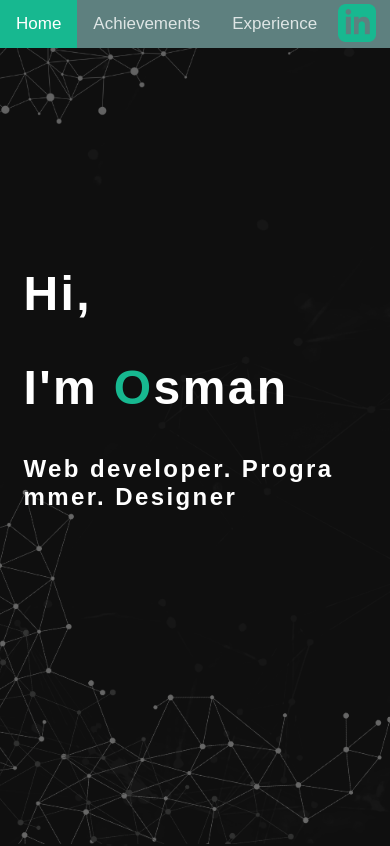
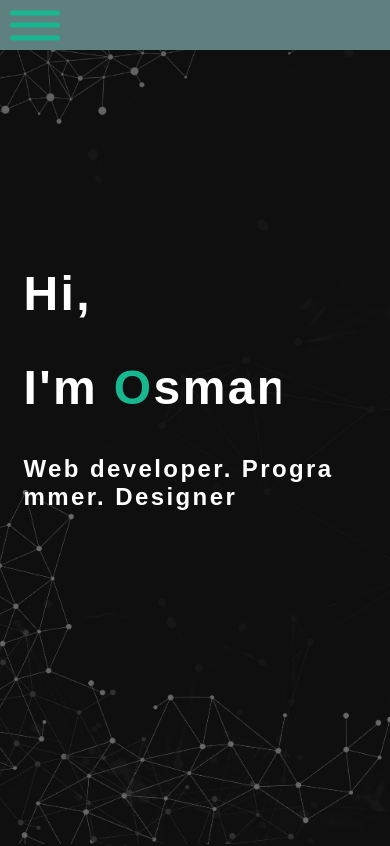
Before and after one commit to OsmanAlec/osmanalec, a plain HTML site: page index.html in a window 390 px wide. Shown: the top 846 px of the page. Drawn offline with Linux system fonts and the light colour scheme; a web font is replaced by a local one.

Commit message:
updated the navbar

```diff
--- a/cssfiles/main.css
+++ b/cssfiles/main.css
@@ -70,8 +70,6 @@ body {
 }
 
 .title {
-    text-wrap: wrap;
-    word-wrap:break-word;
     margin: 70px;
     font-size: 50px;
     background-color: #082D0F;
@@ -142,7 +140,7 @@ footer {
     white-space: nowrap;
     border-right: .15em solid;
     text-align: left;
-    width: 260px;
+    width: 257px;
     animation:
         typing 1.2s 1s steps(10,end) forwards,
         blinker .5s 1s step-end infinite;
@@ -280,6 +278,72 @@ footer {
     .title {
         font-size:7vw;
     }
+
+    .topnav {
+        display: flex;
+        flex-direction: column;
+        top: -250px;
+        transition: .3s ease;
+    }
+
+    .topnav.active {
+        top: 50px;
+    }
+
+    .navitem {
+        text-align: left;
+    }
+
+    nav {
+        position: fixed;
+        top:0;
+        left:0;
+        width: 150%;
+        z-index: 2;
+        background-color: #5E807F;
+    }
+
+    .ham-menu {
+        z-index: 3;
+        height: 50px;
+        width: 50px;
+        margin-left: 10px;
+        position:relative;
+    }
+
+    .ham-menu span {
+        height: 5px;
+        width: 100%;
+        border-radius: 25px;
+        background-color: #17B890;
+        position: absolute;
+        top: 50%;
+        left: 50%;
+        transform: translate(-50%, -50%);
+        transition: .3s ease;
+    }
+    .ham-menu span:nth-child(2){
+        top: 25%;
+    }
+
+    .ham-menu span:nth-child(3){
+        top: 75%;
+    }
+
+    .ham-menu.active span:nth-child(1){
+        top: 50%;
+        transform: translate(-50%, -50%);
+    }
+
+    .ham-menu.active span:nth-child(2){
+        opacity: 0;
+    }
+
+    .ham-menu.active span:nth-child(3){
+        top: 50%;
+        transform: translate(-50%, -50%);
+    }
+
 }
 
 /* Experience */
--- a/index.html
+++ b/index.html
@@ -24,6 +24,14 @@
             <img src="images/iconemail.png">
         </a>
     </div>
+
+    <nav>
+        <div class = "ham-menu">
+            <span></span>
+            <span></span>
+            <span></span>
+        </div>
+    </nav>
 
     <div class="scrollsnap" id="intro">
         <section>
--- a/jsfiles/script.js
+++ b/jsfiles/script.js
@@ -19,3 +19,14 @@ function checkAchievements () {
         }
     });
 }
+
+
+//Hamburger menu
+const hamMenu = document.querySelector('.ham-menu');
+
+const topNavMenu = document.querySelector('.topnav');
+
+hamMenu.addEventListener('click', () => {
+    hamMenu.classList.toggle('active');
+    topNavMenu.classList.toggle('active');
+})
```
Also changed, not shown: htmlfiles/achievements.html (+8 -0 lines), htmlfiles/experience.html (+10 -0 lines).
